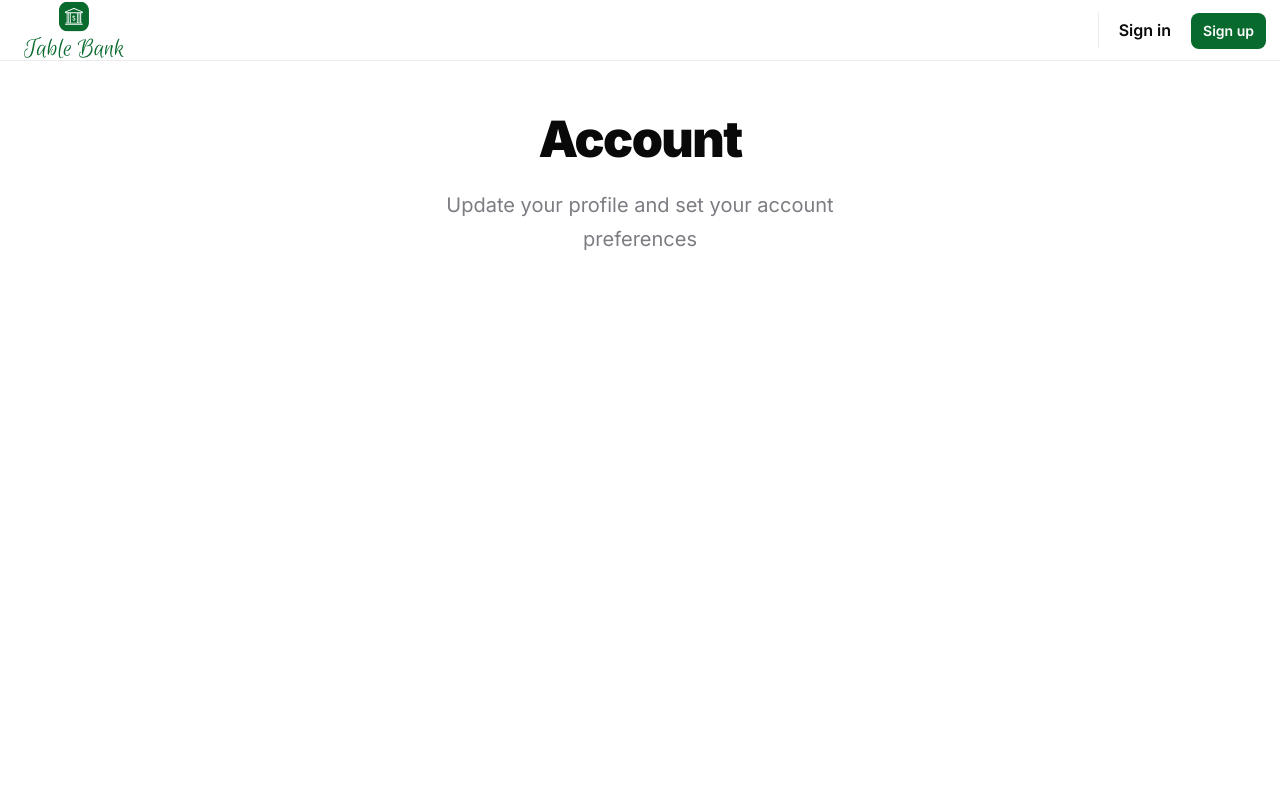
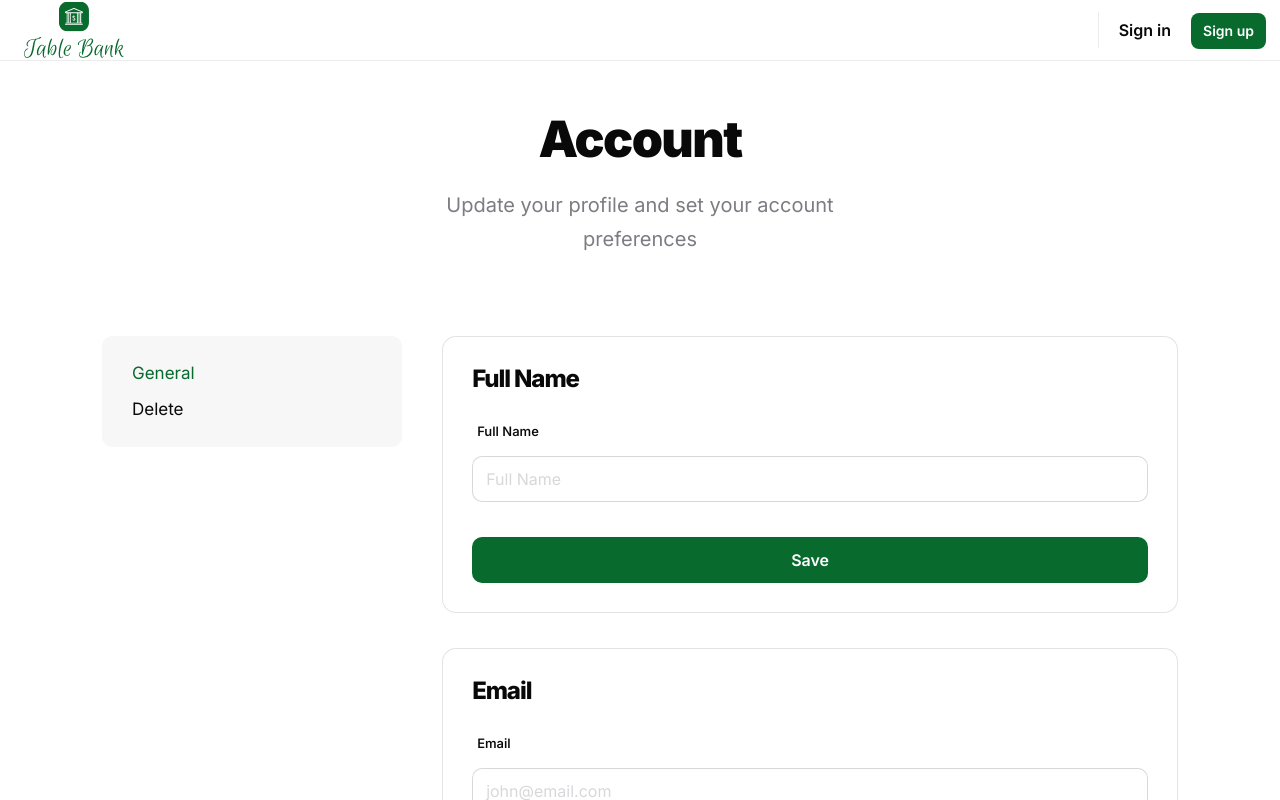
Before and after one commit to hanichris/table_banking, a React (Vite) app in the folder app/frontend/: page / in a window 1280 px wide. Shown: the top 800 px of the page. Built offline with nearby package versions, Linux system fonts and the light colour scheme; no server answers.

Commit message:
Create an Account's page.

```diff
--- a/app/frontend/src/pages/Account.tsx
+++ b/app/frontend/src/pages/Account.tsx
@@ -1,16 +1,41 @@
+import { useState } from 'react';
+import { Delete } from '../components/DeleteAccount';
+import { General } from '../components/GeneralAccount';
 import './account.css'
 
 export default function Account() {
+  const [active, setActive] = useState('general');
+
+  function handleClick(link:string) {
+    setActive(link);
+  }
   return (
     <div className="wrapper wrapper--align-top">
       <div>
-        <div className='container container--s'>
-          <section className='page-title'>
+        <header className='container container--s'>
+          <div className='page-title'>
             <h1 className='page-title__header'>Account</h1>
             <p className='page_title__subheader'>Update your profile and set your account preferences</p>
-          </section>
+          </div>
+        </header>
+        <div className='container container--xl'>
+          <div className='account-content'>
+            <aside className='account-content--sidebar'>
+              <div className='sidebar'>
+                <nav>
+                  <ul>
+                    <li><a className={active === 'general' ? 'link link--black is-active' : 'link link--black'} onClick={() => handleClick('general')}>General</a></li>
+                    <li><a className={active === 'delete' ? 'link link--black is-active' : 'link link--black'} onClick={() => handleClick('delete')}>Delete</a></li>
+                  </ul>
+                </nav>
+              </div>
+            </aside>
+            <div className='account-content--details'>
+              {active === 'general' ? <General /> : null}
+              {active === 'delete' ? <Delete /> : null}
+            </div>
+          </div>
         </div>
-        <div className='container container--xl'></div>
       </div>
     </div>
   );
```
